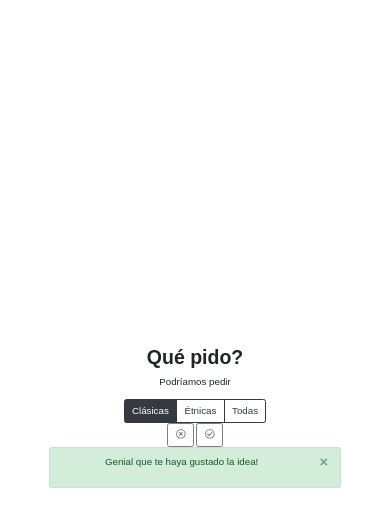
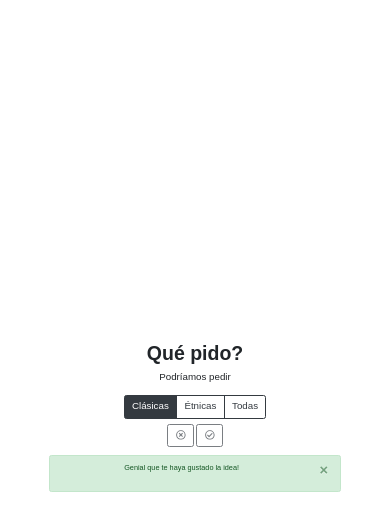
Before and after one commit to juanmougan/quepido, a plain HTML site: page public/index.html in a window 390 px wide. Both pictures are taken after a click on the button 209 px from the left and 460 px from the top of the page. Drawn offline with nearby package versions, Linux system fonts and the light colour scheme; no server answers.

Commit message:
Small CSS improvements

```diff
--- a/public/ajax.js
+++ b/public/ajax.js
@@ -41,11 +41,12 @@ $(document).ready(function () {
   $('#js input[type=radio]').hide();
   $(document.body).on('click', '.accept-reject-btn', function () {
     console.log('Clicked accept-reject button...');
-
     let acceptOrReject = $(this).attr('id');
     acceptOrGetAnotherMeal(acceptOrReject);
   });
   $(document.body).on('click', '.alert .close', function (e) {
     $(this).parent().hide();
+    $('#accept-btn').prop('disabled', false);
+    $('#reject-btn').prop('disabled', false);
   });
 });
--- a/public/index.css
+++ b/public/index.css
@@ -85,3 +85,12 @@ h1 {
 #accepted-meal-alert {
   display: none;
 }
+
+.meal-categories {
+  margin-bottom: 0.5em;
+}
+
+.congrats-container {
+  margin-top: 1em;
+  font-size: 0.75em;
+}
--- a/public/index.html
+++ b/public/index.html
@@ -83,7 +83,10 @@
         </div>
 
         <div class="button-container">
-          <div class="btn-group btn-group-toggle" data-toggle="buttons">
+          <div
+            class="btn-group btn-group-toggle meal-categories"
+            data-toggle="buttons"
+          >
             <label class="btn btn-outline-dark active categorias" id="clasicas">
               <input
                 type="radio"
@@ -133,7 +136,7 @@
             </button>
           </div>
           <div
-            class="alert alert-success alert-dismissible fade show"
+            class="alert alert-success alert-dismissible fade show congrats-container"
             role="alert"
             id="accepted-meal-alert"
           >
```
